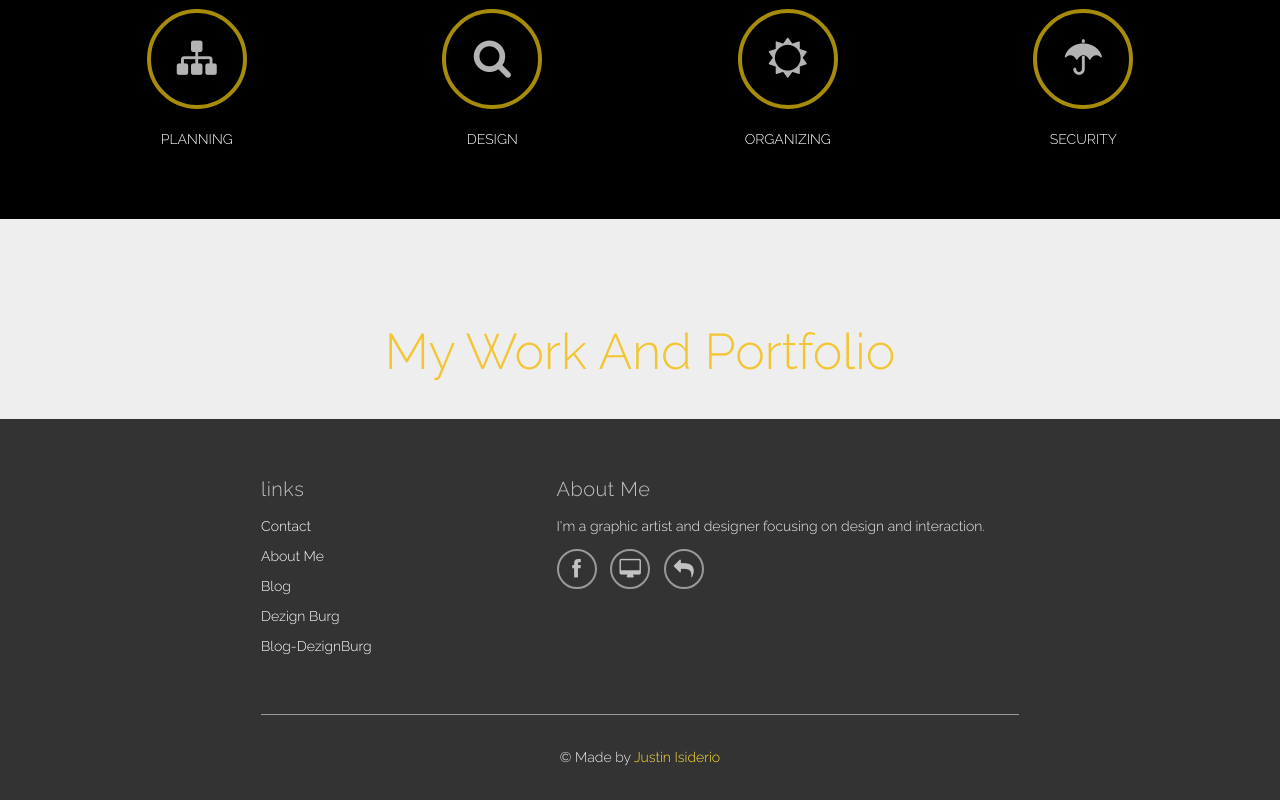
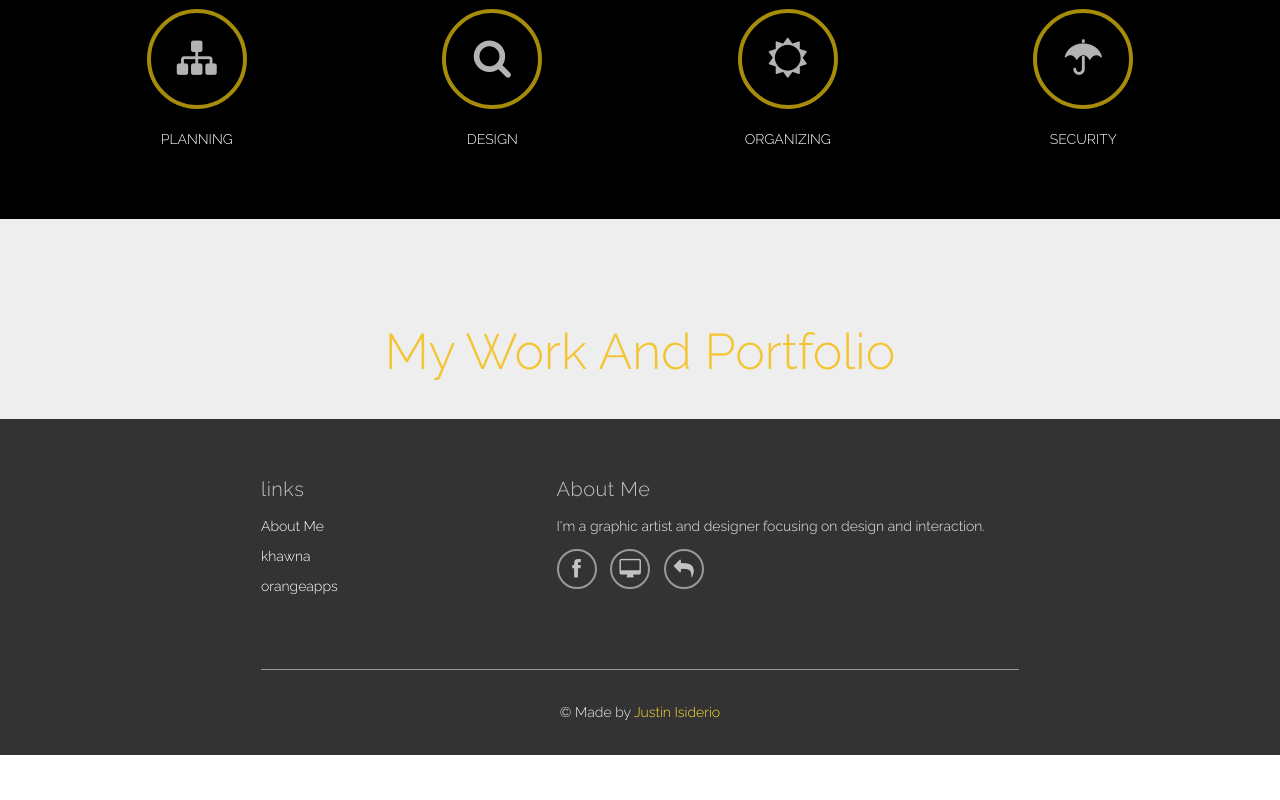
Before and after one commit to greatscotts/jj, a plain HTML site: page index.html in a window 1280 px wide. Shown: the part 1973-2773 px from the top of the page. After the commit the page ends 2728 px from the top, so only its background shows below. Drawn offline with Linux system fonts and the light colour scheme; files that its build step writes are made by us from their sources; a script that the page names is missing.

Commit message:
new5222221aa

```diff
--- a/index.html
+++ b/index.html
@@ -209,11 +209,11 @@
           <div class="col-md-3 col-sm-3 col-xs-12">
             <h3>links</h3>
             <ul>
-              <li><a href="https://www.facebook.com/messages/AtOmTheMan">Contact</a></li>
+             </li>
               <li><a href="#about">About Me</a></li>
-              <li><a href="http://allan.dezignburg.com/">Blog</a></li>
-	      <li><a href="http://dezignburg.com/">Dezign Burg</a></li>
-	      <li><a href="http://blog.dezignburg.com/">Blog-DezignBurg</a></li>
+
+	      <li><a href="www.khawna.com">khawna</a></li>
+	      <li><a href="www.orangeapps.ph">orangeapps</a></li>
             </ul>
             <div class="clearfix"></div>
           </div>
```
